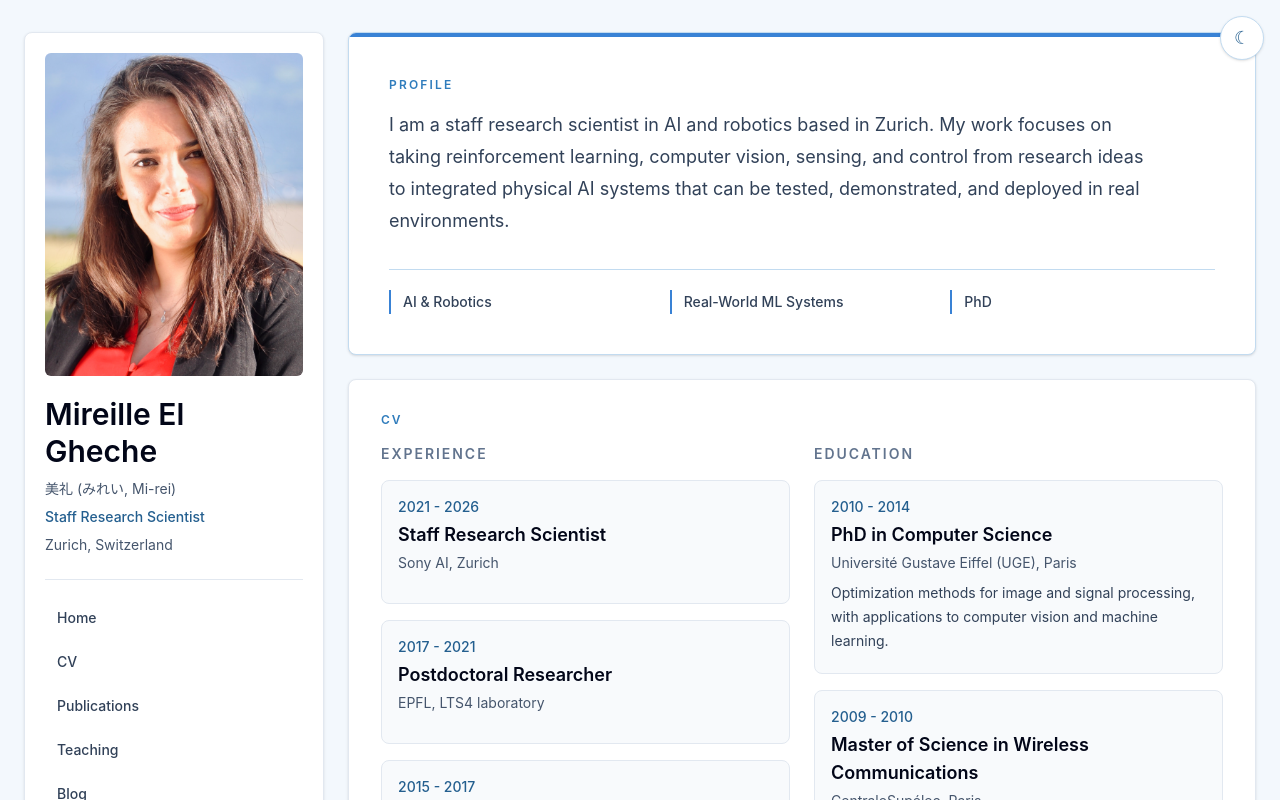
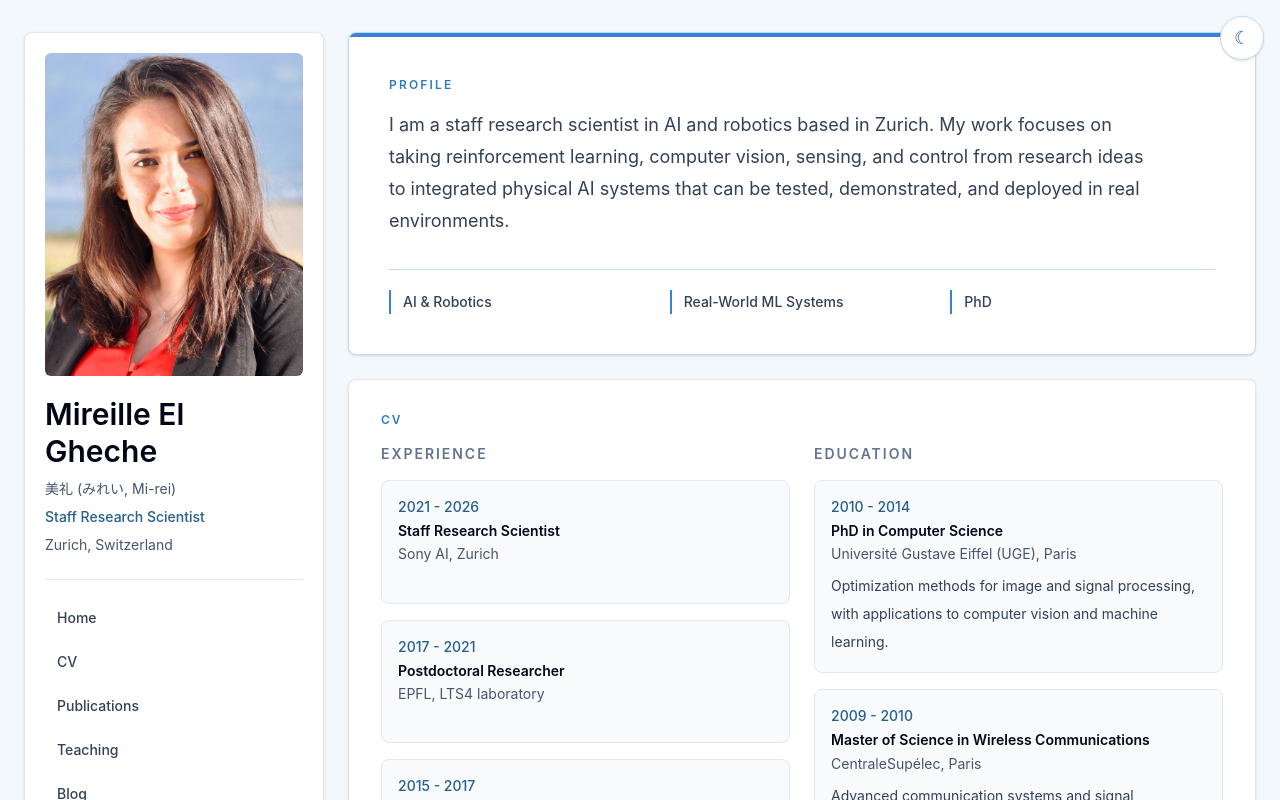
Before and after one commit to megheche/megheche.github.io, a React (Vite) app: page / in a window 1280 px wide. Shown: the top 800 px of the page. Built offline with nearby package versions, Linux system fonts and the light colour scheme.

Commit message:
Match CV typography to blog and teaching sections

```diff
--- a/src/App.jsx
+++ b/src/App.jsx
@@ -497,7 +497,7 @@ export default function App() {
                   {positions.map((position) => (
                     <article className="rounded-lg border border-slate-200 bg-slate-50 p-4" key={`${position.period}-${position.title}`}>
                       <p className="text-sm font-medium text-[#245F8F]">{position.period}</p>
-                      <h4 className="mt-1 text-lg font-semibold text-slate-950">{position.title}</h4>
+                      <h4 className="mt-1 text-sm font-semibold leading-snug text-slate-950">{position.title}</h4>
                       <p className="mt-1 text-sm text-slate-600">{position.place}</p>
                     </article>
                   ))}
@@ -510,9 +510,9 @@ export default function App() {
                   {education.map((item) => (
                     <article className="rounded-lg border border-slate-200 bg-slate-50 p-4" key={`${item.period}-${item.title}`}>
                       <p className="text-sm font-medium text-[#245F8F]">{item.period}</p>
-                      <h4 className="mt-1 text-lg font-semibold text-slate-950">{item.title}</h4>
+                      <h4 className="mt-1 text-sm font-semibold leading-snug text-slate-950">{item.title}</h4>
                       <p className="mt-1 text-sm text-slate-600">{item.place}</p>
-                      <p className="mt-2 text-sm leading-6 text-slate-700">{item.description}</p>
+                      <p className="mt-2 text-sm leading-7 text-slate-700">{item.description}</p>
                     </article>
                   ))}
                 </div>
```
